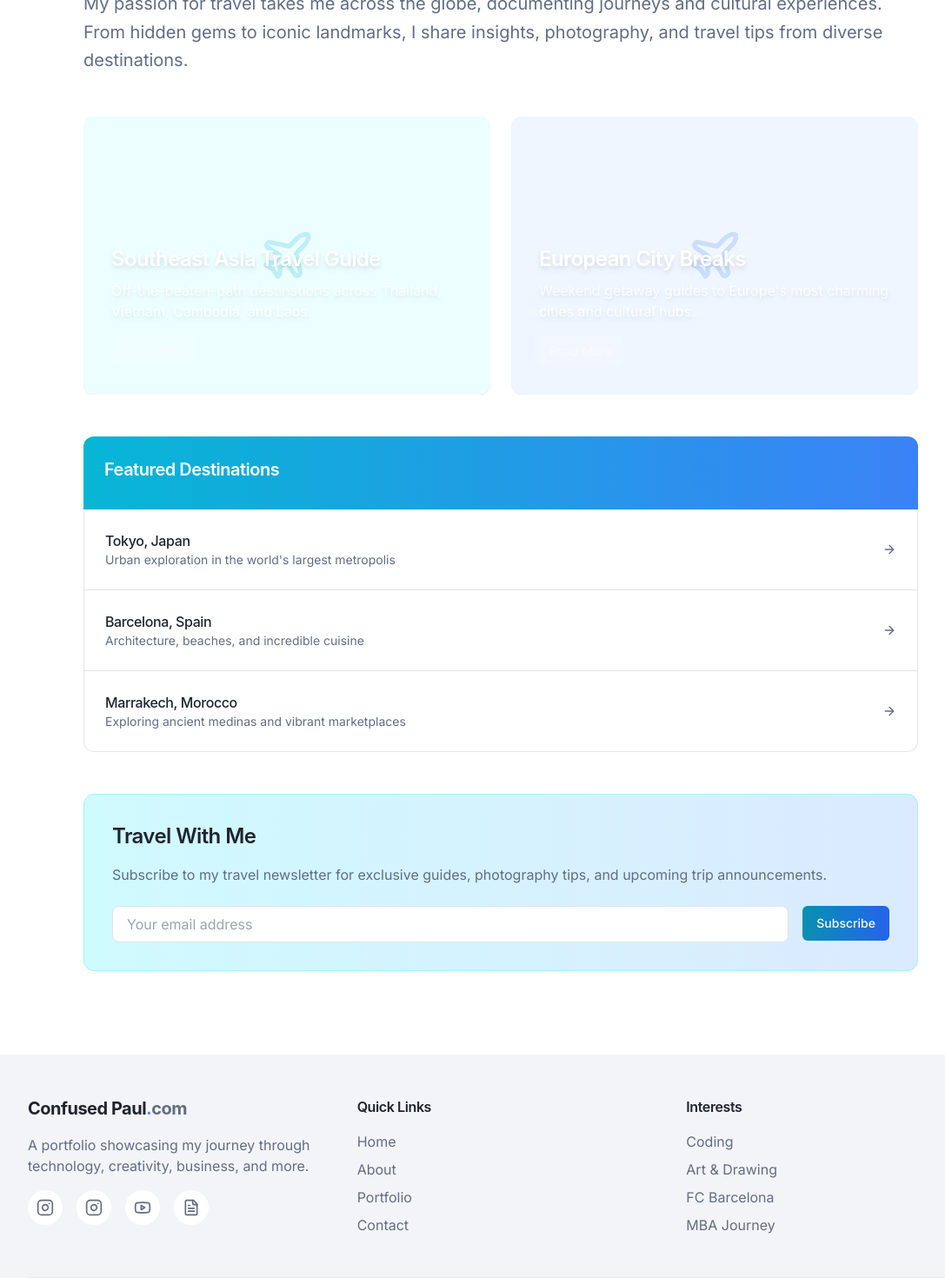
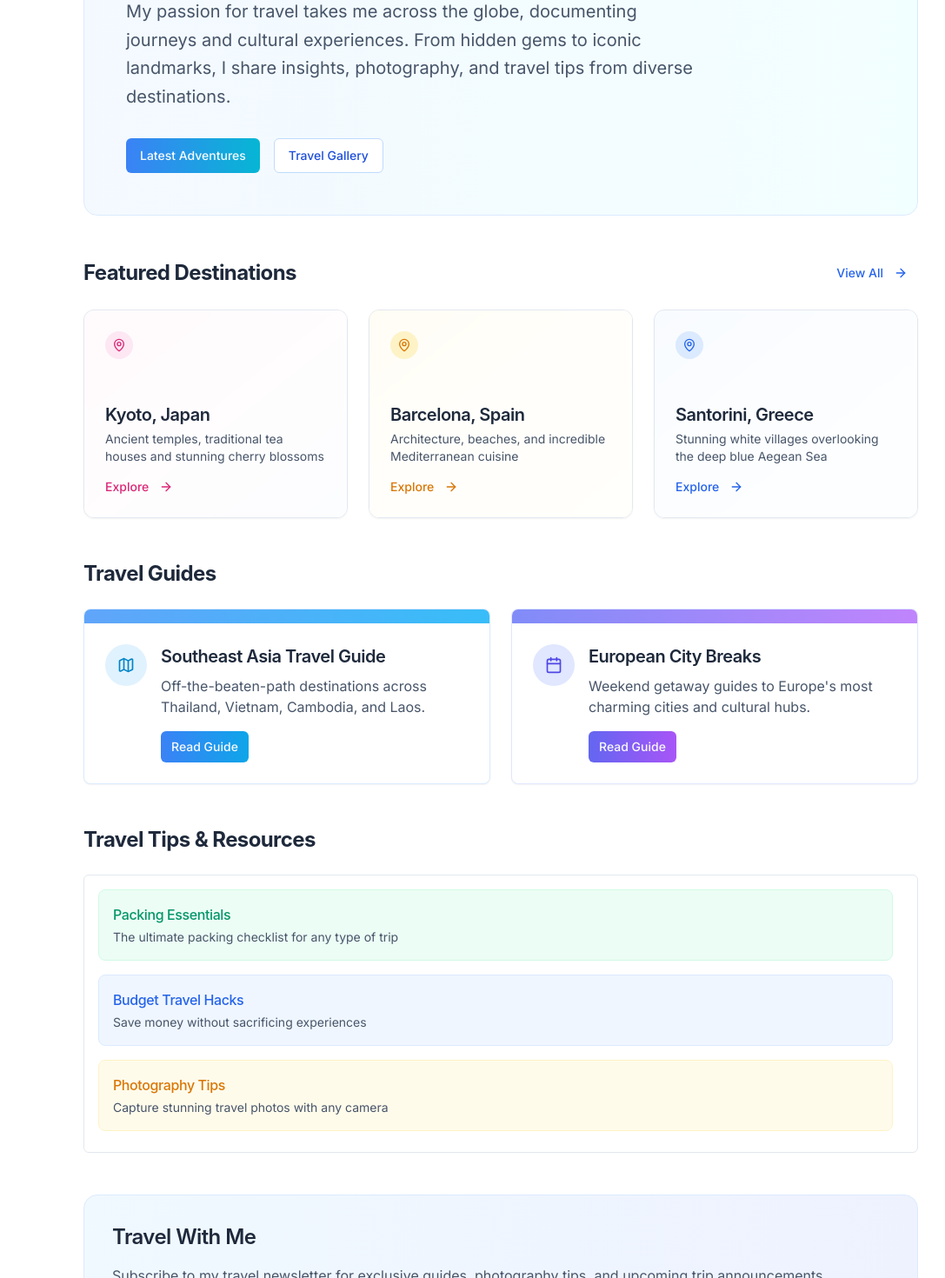
Before and after one commit to adi-paul-22/confused-paul, a React (Vite) app: page /travel in a window 1280 px wide. Shown: the part 260-1730 px from the top of the page at 87% size, without its empty margins (64-1151 px from the left). Built offline with nearby package versions, Linux system fonts and the light colour scheme.

Commit message:
Improve travel page
Improve the travel page for better appearance in light mode.

```diff
--- a/src/pages/Travel.tsx
+++ b/src/pages/Travel.tsx
@@ -1,21 +1,28 @@
 
-import React from "react";
+import React, { useEffect } from "react";
 import Navbar from "@/components/Navbar";
 import Footer from "@/components/Footer";
 import { Button } from "@/components/ui/button";
-import { ArrowLeft, Plane } from "lucide-react";
+import { ArrowLeft, Plane, ArrowRight, MapPin, Calendar, Map } from "lucide-react";
 import { Link } from "react-router-dom";
+import { Card, CardContent } from "@/components/ui/card";
+import { ScrollArea } from "@/components/ui/scroll-area";
 
 const Travel = () => {
+  // Reset scroll position when page loads
+  useEffect(() => {
+    window.scrollTo(0, 0);
+  }, []);
+
   return (
     <div className="min-h-screen bg-background text-foreground overflow-hidden">
       <Navbar />
 
-      <section className="py-24 px-6 relative overflow-hidden">
-        {/* Dynamic RGB gradient background elements */}
+      <section className="py-16 px-6 relative overflow-hidden">
+        {/* Softer light mode background elements */}
         <div className="absolute -z-10 inset-0 overflow-hidden">
-          <div className="absolute -top-40 -right-40 w-96 h-96 bg-gradient-to-br from-cyan-500/10 via-blue-500/10 to-indigo-500/10 rounded-full filter blur-3xl opacity-70 animate-pulse dark:from-cyan-500/5 dark:via-blue-500/5 dark:to-indigo-500/5"></div>
-          <div className="absolute -bottom-40 -left-40 w-96 h-96 bg-gradient-to-br from-blue-500/10 via-teal-500/10 to-cyan-500/10 rounded-full filter blur-3xl opacity-70 animate-pulse animation-delay-300 dark:from-blue-500/5 dark:via-teal-500/5 dark:to-cyan-500/5"></div>
+          <div className="absolute -top-40 -right-40 w-96 h-96 bg-gradient-to-br from-sky-100 via-blue-50 to-indigo-50 rounded-full filter blur-3xl opacity-80 animate-pulse"></div>
+          <div className="absolute -bottom-40 -left-40 w-96 h-96 bg-gradient-to-br from-blue-50 via-cyan-50 to-teal-50 rounded-full filter blur-3xl opacity-80 animate-pulse animation-delay-300"></div>
         </div>
 
         <div className="container max-w-5xl mx-auto relative z-10">
@@ -24,94 +31,191 @@ const Travel = () => {
             <span>Back to Home</span>
           </Link>
 
-          <div className="flex items-center gap-4 mb-8">
-            <div className="w-16 h-16 rounded-full bg-cyan-100 dark:bg-cyan-900/30 flex items-center justify-center text-cyan-600 dark:text-cyan-400">
+          {/* Hero section with softer colors for light mode */}
+          <div className="relative overflow-hidden rounded-2xl mb-12 bg-gradient-to-r from-blue-50 to-cyan-50 border border-blue-100">
+            <div className="absolute inset-0 bg-white/30"></div>
+            <div className="relative p-8 md:p-12">
+              <div className="flex items-center gap-4 mb-6">
+                <div className="w-16 h-16 rounded-full bg-sky-100 flex items-center justify-center text-sky-600">
                   <Plane size={28} />
                 </div>
-            <h1 className="text-4xl font-bold">Travel Adventures</h1>
+                <h1 className="text-4xl md:text-5xl font-bold text-slate-800">Travel Adventures</h1>
               </div>
 
-          <div className="prose prose-lg dark:prose-invert max-w-none mb-12">
-            <p className="text-muted-foreground text-xl leading-relaxed">
+              <div className="max-w-2xl">
+                <p className="text-slate-600 text-xl leading-relaxed mb-8">
                   My passion for travel takes me across the globe, documenting journeys and cultural
                   experiences. From hidden gems to iconic landmarks, I share insights, photography,
                   and travel tips from diverse destinations.
                 </p>
-          </div>
 
-          <div className="grid grid-cols-1 md:grid-cols-2 gap-6 mb-12">
-            <div className="group relative h-80 rounded-xl overflow-hidden">
-              <div className="absolute inset-0 bg-gradient-to-b from-cyan-500/20 to-blue-600/40 mix-blend-overlay group-hover:opacity-75 transition-opacity"></div>
-              <div className="absolute inset-0 bg-cyan-50 dark:bg-cyan-900/20">
-                <div className="absolute inset-0 flex items-center justify-center text-cyan-500 dark:text-cyan-400">
-                  <Plane size={64} className="opacity-20" />
-                </div>
-              </div>
-              <div className="absolute inset-0 p-8 flex flex-col justify-end">
-                <h3 className="text-2xl font-semibold text-white mb-2 drop-shadow-md">Southeast Asia Travel Guide</h3>
-                <p className="text-white/80 mb-4 drop-shadow-md">Off-the-beaten-path destinations across Thailand, Vietnam, Cambodia, and Laos.</p>
-                <Button size="sm" className="w-max bg-white/20 backdrop-blur-sm hover:bg-white/30">Read More</Button>
-              </div>
-            </div>
-
-            <div className="group relative h-80 rounded-xl overflow-hidden">
-              <div className="absolute inset-0 bg-gradient-to-b from-blue-500/20 to-indigo-600/40 mix-blend-overlay group-hover:opacity-75 transition-opacity"></div>
-              <div className="absolute inset-0 bg-blue-50 dark:bg-blue-900/20">
-                <div className="absolute inset-0 flex items-center justify-center text-blue-500 dark:text-blue-400">
-                  <Plane size={64} className="opacity-20" />
-                </div>
-              </div>
-              <div className="absolute inset-0 p-8 flex flex-col justify-end">
-                <h3 className="text-2xl font-semibold text-white mb-2 drop-shadow-md">European City Breaks</h3>
-                <p className="text-white/80 mb-4 drop-shadow-md">Weekend getaway guides to Europe's most charming cities and cultural hubs.</p>
-                <Button size="sm" className="w-max bg-white/20 backdrop-blur-sm hover:bg-white/30">Read More</Button>
-              </div>
-            </div>
-          </div>
-
-          <div className="rounded-xl overflow-hidden mb-12">
-            <div className="bg-gradient-to-r from-cyan-500 to-blue-500 p-6 text-white">
-              <h3 className="text-xl font-semibold mb-2">Featured Destinations</h3>
-            </div>
-            <div className="bg-white dark:bg-card border border-t-0 border-border rounded-b-xl">
-              <div className="divide-y divide-border">
-                <div className="p-6 flex justify-between items-center">
-                  <div>
-                    <h4 className="font-medium">Tokyo, Japan</h4>
-                    <p className="text-muted-foreground text-sm">Urban exploration in the world's largest metropolis</p>
-                  </div>
-                  <ArrowLeft className="rotate-180 text-muted-foreground" size={16} />
-                </div>
-                <div className="p-6 flex justify-between items-center">
-                  <div>
-                    <h4 className="font-medium">Barcelona, Spain</h4>
-                    <p className="text-muted-foreground text-sm">Architecture, beaches, and incredible cuisine</p>
-                  </div>
-                  <ArrowLeft className="rotate-180 text-muted-foreground" size={16} />
-                </div>
-                <div className="p-6 flex justify-between items-center">
-                  <div>
-                    <h4 className="font-medium">Marrakech, Morocco</h4>
-                    <p className="text-muted-foreground text-sm">Exploring ancient medinas and vibrant marketplaces</p>
-                  </div>
-                  <ArrowLeft className="rotate-180 text-muted-foreground" size={16} />
+                <div className="flex flex-wrap gap-4">
+                  <Button className="bg-gradient-to-r from-blue-500 to-cyan-500 hover:from-blue-600 hover:to-cyan-600">
+                    Latest Adventures
+                  </Button>
+                  <Button variant="outline" className="border-blue-200 text-blue-700 hover:bg-blue-50">
+                    Travel Gallery
+                  </Button>
                 </div>
               </div>
             </div>
           </div>
 
-          <div className="bg-gradient-to-r from-cyan-100 to-blue-100 dark:from-cyan-900/30 dark:to-blue-900/30 rounded-xl p-8 border border-cyan-200 dark:border-cyan-800/50">
-            <h3 className="text-2xl font-semibold mb-4">Travel With Me</h3>
-            <p className="text-muted-foreground mb-6">
+          {/* Featured destinations */}
+          <div className="mb-12">
+            <div className="flex items-center justify-between mb-6">
+              <h2 className="text-2xl font-bold text-slate-800">Featured Destinations</h2>
+              <Button variant="ghost" size="sm" className="text-blue-600 hover:text-blue-700 hover:bg-blue-50">
+                View All <ArrowRight size={16} className="ml-1" />
+              </Button>
+            </div>
+
+            <div className="grid grid-cols-1 md:grid-cols-2 lg:grid-cols-3 gap-6">
+              {/* Destination cards with lighter, more vibrant aesthetics */}
+              <DestinationCard
+                title="Kyoto, Japan"
+                description="Ancient temples, traditional tea houses and stunning cherry blossoms"
+                image="bg-gradient-to-br from-pink-100 via-pink-50 to-blue-50"
+                icon={<MapPin size={16} />}
+                color="text-pink-600"
+                bgColor="bg-pink-100"
+              />
+
+              <DestinationCard
+                title="Barcelona, Spain"
+                description="Architecture, beaches, and incredible Mediterranean cuisine"
+                image="bg-gradient-to-br from-amber-100 via-amber-50 to-yellow-50"
+                icon={<MapPin size={16} />}
+                color="text-amber-600"
+                bgColor="bg-amber-100"
+              />
+
+              <DestinationCard
+                title="Santorini, Greece"
+                description="Stunning white villages overlooking the deep blue Aegean Sea"
+                image="bg-gradient-to-br from-blue-100 via-blue-50 to-sky-50"
+                icon={<MapPin size={16} />}
+                color="text-blue-600"
+                bgColor="bg-blue-100"
+              />
+            </div>
+          </div>
+
+          {/* Travel guides section */}
+          <div className="mb-12">
+            <h2 className="text-2xl font-bold text-slate-800 mb-6">Travel Guides</h2>
+
+            <div className="grid grid-cols-1 md:grid-cols-2 gap-6">
+              <Card className="group hover:shadow-lg transition-all duration-300 hover:-translate-y-1 border-blue-100 overflow-hidden">
+                <div className="h-4 bg-gradient-to-r from-blue-400 to-sky-400"></div>
+                <CardContent className="p-6">
+                  <div className="flex items-start gap-4">
+                    <div className="w-12 h-12 rounded-full bg-sky-100 flex items-center justify-center text-sky-600 flex-shrink-0">
+                      <Map size={20} />
+                    </div>
+                    <div>
+                      <h3 className="text-xl font-semibold text-slate-800 group-hover:text-blue-600 transition-colors mb-2">
+                        Southeast Asia Travel Guide
+                      </h3>
+                      <p className="text-slate-600 mb-4">
+                        Off-the-beaten-path destinations across Thailand, Vietnam, Cambodia, and Laos.
+                      </p>
+                      <Button size="sm" className="bg-gradient-to-r from-blue-500 to-sky-500 hover:from-blue-600 hover:to-sky-600">
+                        Read Guide
+                      </Button>
+                    </div>
+                  </div>
+                </CardContent>
+              </Card>
+
+              <Card className="group hover:shadow-lg transition-all duration-300 hover:-translate-y-1 border-indigo-100 overflow-hidden">
+                <div className="h-4 bg-gradient-to-r from-indigo-400 to-purple-400"></div>
+                <CardContent className="p-6">
+                  <div className="flex items-start gap-4">
+                    <div className="w-12 h-12 rounded-full bg-indigo-100 flex items-center justify-center text-indigo-600 flex-shrink-0">
+                      <Calendar size={20} />
+                    </div>
+                    <div>
+                      <h3 className="text-xl font-semibold text-slate-800 group-hover:text-indigo-600 transition-colors mb-2">
+                        European City Breaks
+                      </h3>
+                      <p className="text-slate-600 mb-4">
+                        Weekend getaway guides to Europe's most charming cities and cultural hubs.
+                      </p>
+                      <Button size="sm" className="bg-gradient-to-r from-indigo-500 to-purple-500 hover:from-indigo-600 hover:to-purple-600">
+                        Read Guide
+                      </Button>
+                    </div>
+                  </div>
+                </CardContent>
+              </Card>
+            </div>
+          </div>
+
+          {/* Travel tips & resources section */}
+          <div className="mb-12">
+            <h2 className="text-2xl font-bold text-slate-800 mb-6">Travel Tips & Resources</h2>
+
+            <ScrollArea className="h-[320px] rounded-md border border-slate-200 p-4 bg-white">
+              <div className="space-y-4 pr-3">
+                <TipCard
+                  title="Packing Essentials"
+                  description="The ultimate packing checklist for any type of trip"
+                  color="text-emerald-600"
+                  bgColor="bg-emerald-50"
+                  borderColor="border-emerald-100"
+                />
+
+                <TipCard
+                  title="Budget Travel Hacks"
+                  description="Save money without sacrificing experiences"
+                  color="text-blue-600"
+                  bgColor="bg-blue-50"
+                  borderColor="border-blue-100"
+                />
+
+                <TipCard
+                  title="Photography Tips"
+                  description="Capture stunning travel photos with any camera"
+                  color="text-amber-600"
+                  bgColor="bg-amber-50"
+                  borderColor="border-amber-100"
+                />
+
+                <TipCard
+                  title="Solo Travel Guide"
+                  description="Everything you need to know about traveling alone"
+                  color="text-purple-600"
+                  bgColor="bg-purple-50"
+                  borderColor="border-purple-100"
+                />
+
+                <TipCard
+                  title="Sustainable Travel"
+                  description="Minimize your environmental impact while exploring"
+                  color="text-teal-600"
+                  bgColor="bg-teal-50"
+                  borderColor="border-teal-100"
+                />
+              </div>
+            </ScrollArea>
+          </div>
+
+          {/* Newsletter signup with lighter, fresher colors */}
+          <div className="bg-gradient-to-r from-sky-50 to-indigo-50 rounded-2xl p-8 border border-blue-100">
+            <h3 className="text-2xl font-semibold text-slate-800 mb-4">Travel With Me</h3>
+            <p className="text-slate-600 mb-6">
               Subscribe to my travel newsletter for exclusive guides, photography tips, and upcoming trip announcements.
             </p>
-            <div className="flex gap-4">
+            <div className="flex flex-col sm:flex-row gap-4">
               <input
                 type="email"
                 placeholder="Your email address"
-                className="flex-1 px-4 py-2 rounded-lg border border-border bg-white dark:bg-card"
+                className="flex-1 px-4 py-2 rounded-lg border border-blue-200 bg-white focus:outline-none focus:ring-2 focus:ring-blue-500 focus:border-transparent"
               />
-              <Button className="bg-gradient-to-r from-cyan-600 to-blue-600 hover:from-cyan-700 hover:to-blue-700">Subscribe</Button>
+              <Button className="bg-gradient-to-r from-blue-500 to-sky-500 hover:from-blue-600 hover:to-sky-600">
+                Subscribe
+              </Button>
             </div>
           </div>
         </div>
@@ -122,4 +226,63 @@ const Travel = () => {
   );
 };
 
+// Destination card component
+const DestinationCard = ({
+  title,
+  description,
+  image,
+  icon,
+  color,
+  bgColor
+}: {
+  title: string;
+  description: string;
+  image: string;
+  icon: React.ReactNode;
+  color: string;
+  bgColor: string;
+}) => {
+  return (
+    <div className="group relative h-[240px] rounded-xl overflow-hidden border border-slate-200 shadow-sm hover:shadow-md transition-all">
+      <div className={`absolute inset-0 ${image}`}></div>
+      <div className="absolute inset-0 bg-white/80 backdrop-blur-[2px]"></div>
+      <div className="absolute inset-0 p-6 flex flex-col justify-between">
+        <div className={`w-8 h-8 rounded-full ${bgColor} flex items-center justify-center ${color}`}>
+          {icon}
+        </div>
+
+        <div>
+          <h3 className="text-xl font-semibold text-slate-800 mb-1 group-hover:text-blue-600 transition-colors">{title}</h3>
+          <p className="text-slate-600 text-sm mb-3">{description}</p>
+          <Button size="sm" variant="ghost" className={`${color} hover:bg-blue-50 p-0 h-auto`}>
+            Explore <ArrowRight size={14} className="ml-1" />
+          </Button>
+        </div>
+      </div>
+    </div>
+  );
+};
+
+// Tip card component
+const TipCard = ({
+  title,
+  description,
+  color,
+  bgColor,
+  borderColor
+}: {
+  title: string;
+  description: string;
+  color: string;
+  bgColor: string;
+  borderColor: string;
+}) => {
+  return (
+    <div className={`p-4 rounded-lg ${bgColor} border ${borderColor} hover:shadow-sm transition-all`}>
+      <h4 className={`font-medium ${color} mb-1`}>{title}</h4>
+      <p className="text-slate-600 text-sm">{description}</p>
+    </div>
+  );
+};
+
 export default Travel;
```
Lines whose indentation alone changed are shown as unchanged.
